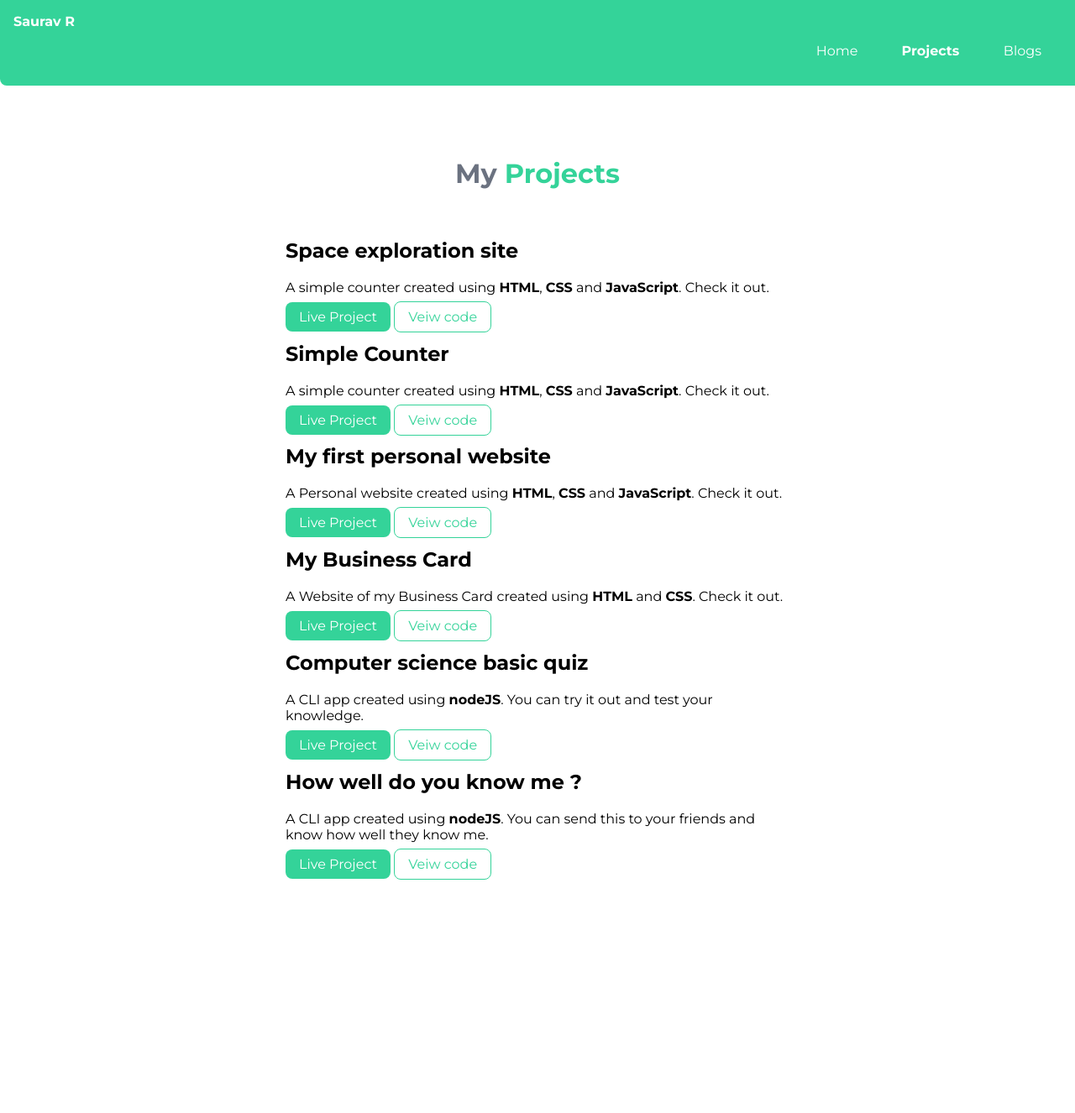
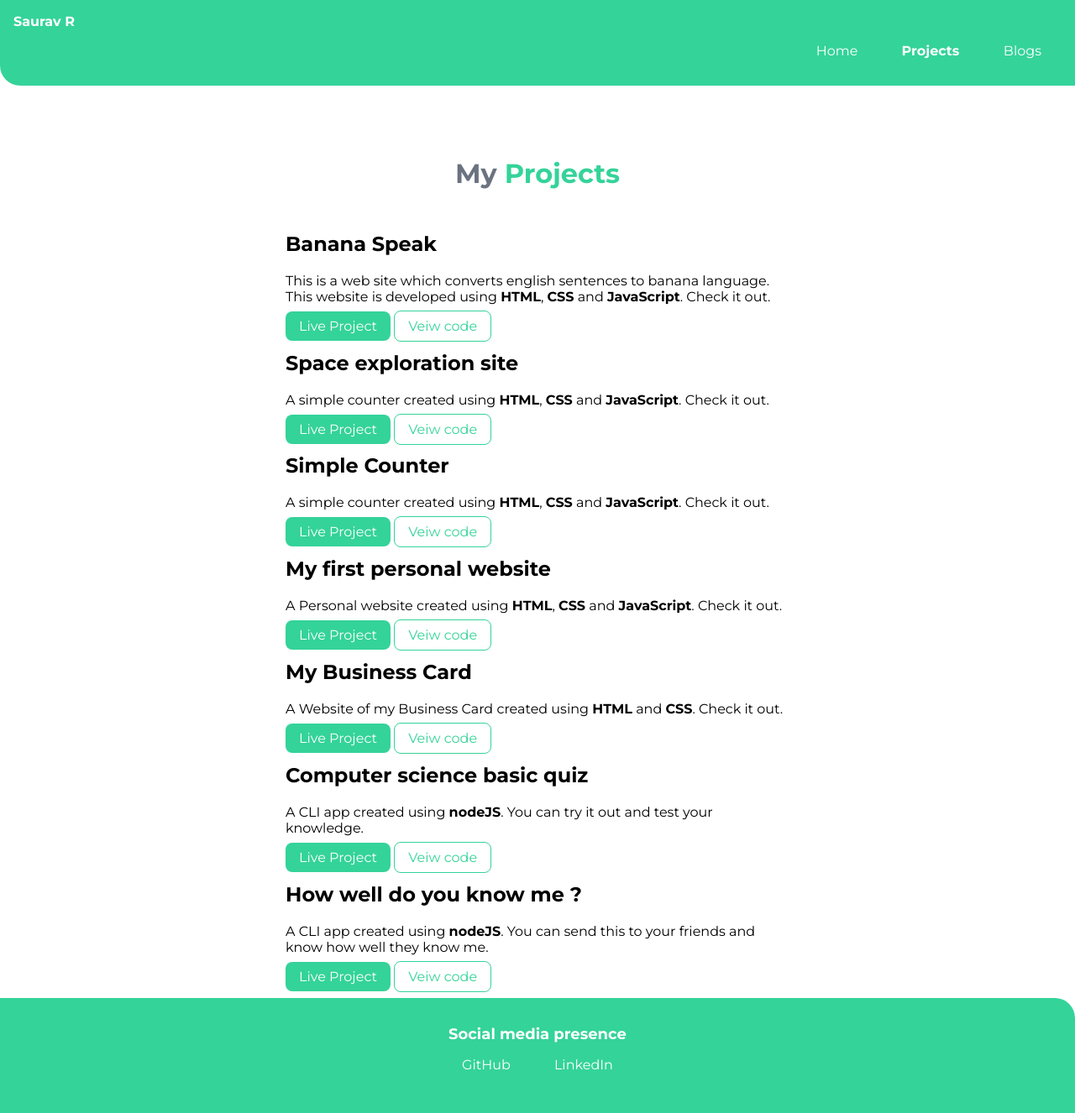
Before and after one commit to RSauravR/ComponentLibrary, a plain HTML site: page projects.html in a window 1280 px wide. Shown: the whole page at 84% size. Before the commit the page ends 1055 px from the top, so only its background shows below. Drawn offline with Linux system fonts and the light colour scheme.

Commit message:
added a project

```diff
--- a/projects.html
+++ b/projects.html
@@ -30,6 +30,16 @@
     </header>
 
     <ul class="list-non-bulleted spacing">
+        <div class="container container-center">
+            <li>
+                <h2>Banana Speak</h2>
+                <p> This is a web site which converts english sentences to banana language. This website is developed using  <strong>HTML</strong>, <strong>CSS</strong> and <strong>JavaScript</strong>. Check it
+                    out.</p>
+                <a class="link link-primary" href="https://beautiful-mermaid-068b5a.netlify.app">Live Project</a>
+                <a class="link link-secondary" href="https://github.com/RSauravR/Banana-Speak">Veiw
+                    code</a>
+            </li>
+        </div>
         <div class="container container-center">
             <li>
                 <h2>Space exploration site</h2>
@@ -97,4 +107,20 @@
 
     </ul>
 
+    <footer class="footer">
+        <div class="footer-header">Social media presence</div>
+        <ul class="list-non-bulleted">
+            <li class="in-line">
+                <a class="link" href="https://github.com/RSauravR">
+                    GitHub
+                </a>
+            </li>
+            <li class="in-line">
+                <a class="link" href="https://www.linkedin.com/in/saurav-r-208a90137/">
+                    LinkedIn
+                </a>
+            </li>
+        </ul>
+    </footer>
+
 </body>
--- a/styles.css
+++ b/styles.css
@@ -54,8 +54,9 @@ hr {
 .navigation {
     background-color: var(--primary-color);
     color: white;
-    border-radius: 0rem 0rem 0rem 0.5rem;
+    border-radius: 0rem 0rem 0rem 1.5rem;
     padding: 1rem;
+    margin : 0px;
 }
 
 .navigation .link {
@@ -75,7 +76,7 @@ hr {
 }
 
 .hero {
-    padding: 1rem;
+    padding: 0.5rem;
     padding-top: 4rem;
 }
 
@@ -111,7 +112,7 @@ hr {
     padding: 2rem 0rem;
     color: white;
     text-align: center;
-    border-radius: 0rem 1rem 0rem 0rem;
+    border-radius: 0rem 1.5rem 0rem 0rem;
 }
 
 .footer .link {
```
